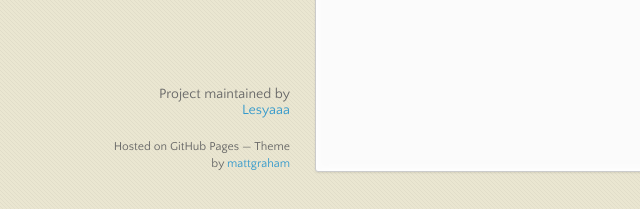
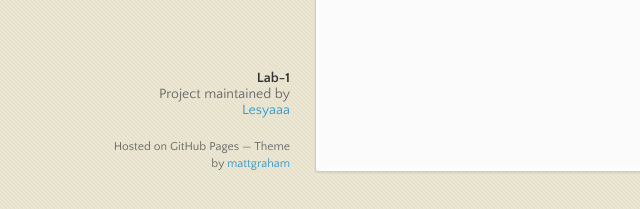
Before and after one commit to Lesyaaa/resume-, a plain HTML site: page index.html in a window 1280 px wide. Shown: the part 588-797 px from the top of the page, 0-640 px from the left. Drawn offline with nearby package versions, Linux system fonts and the light colour scheme.

Commit message:
Update index.html

```diff
--- a/index.html
+++ b/index.html
@@ -24,9 +24,8 @@
       <div id="banner">
         <span id="logo"></span>
 
-
         <a href="https://github.com/Lesyaaa/resume-" class="button fork"><strong>View On GitHub</strong></a
-        <a href="http://lesyaaa.github.io/Lab-1" class="button fork"><strong    >  Lab-1</strong></a>
+        <a href="http://lesyaaa.github.io/Lab-1" class="button fork"><strong> Lab-1</strong></a>
         <div class="downloads">
           <span>Downloads:</span>
           <ul>
@@ -47,6 +46,7 @@
 <p>Alesya </p>
       </section>
       <footer>
+        <a href="http://lesyaaa.github.io/Lab-1" class="button fork"><strong> Lab-1</strong></a>
         <p>Project maintained by <a href="https://github.com/Lesyaaa">Lesyaaa</a></p>
         <p><small>Hosted on GitHub Pages &mdash; Theme by <a href="https://twitter.com/michigangraham">mattgraham</a></small></p>
       </footer>
```
